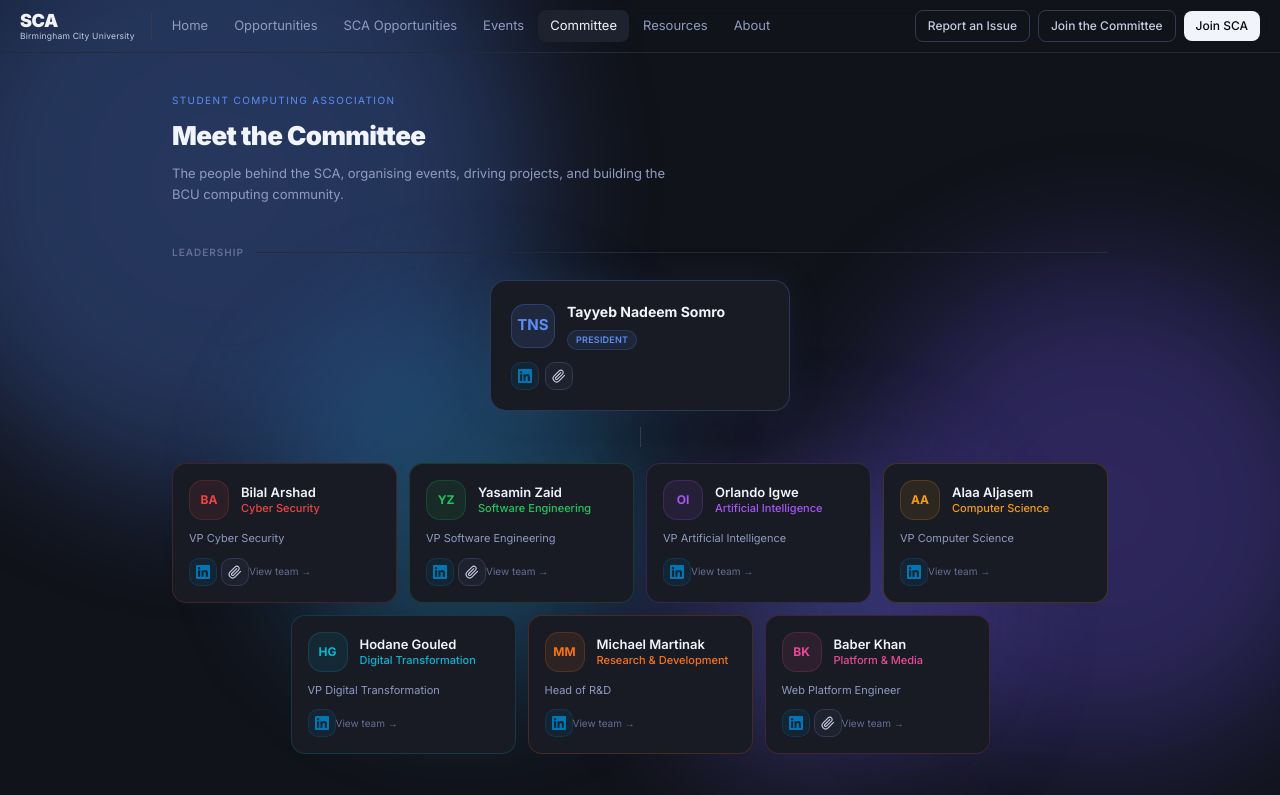
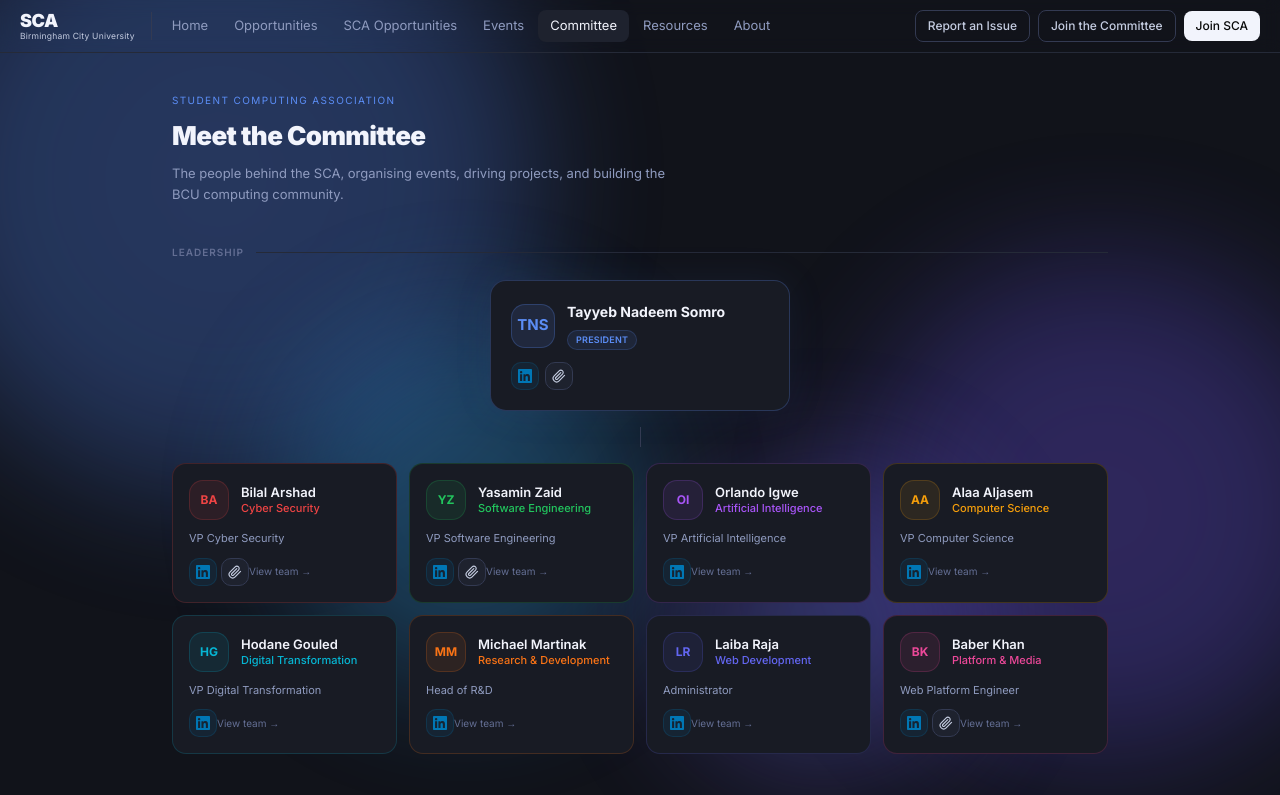
Before and after one commit to uffbilxl/sca, a Next.js app: page /committee in a window 1280 px wide. Shown: the top 795 px of the page. Built offline with nearby package versions, Linux system fonts and the light colour scheme.

Commit message:
Add Laiba Raja to Web Development division as Administrator

```diff
--- a/src/app/committee/page.tsx
+++ b/src/app/committee/page.tsx
@@ -81,6 +81,13 @@ const DIVISIONS: Division[] = [
     members: [
       { name: 'Michael Martinak', role: 'Head of R&D', linkedin: 'https://www.linkedin.com/in/profile-mmartinak/' },
       { name: 'George James', role: 'Researcher', linkedin: 'https://www.linkedin.com/in/georgeojames/' },
+    ],
+  },
+  {
+    name: 'Web Development',
+    color: '#6366f1',
+    members: [
+      { name: 'Laiba Raja', role: 'Administrator', linkedin: 'https://www.linkedin.com/in/laibaraja/' },
     ],
   },
   {
```
